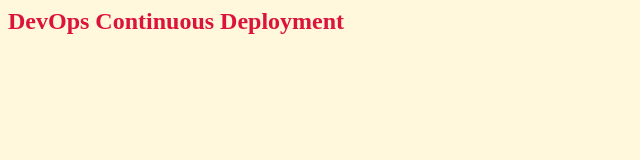
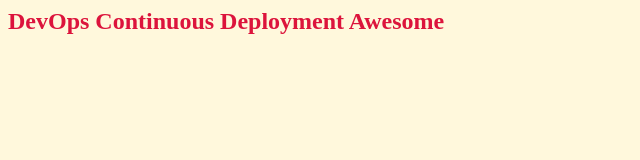
Before and after one commit to dinsekar/github-codedeploy, a plain HTML site: page files/index.html in a window 1280 px wide. Shown: the whole page, without its empty margins (0-640 px from the left). Drawn offline with Linux system fonts and the light colour scheme.

Commit message:
codedeployawesome

```diff
--- a/files/index.html
+++ b/files/index.html
@@ -3,6 +3,6 @@
 <title> Demo Webpage </title>
 </head>
 <body bgcolor="Cornsilk" text="Crimson">
-<h2> DevOps Continuous Deployment </h2>
+<h2> DevOps Continuous Deployment Awesome </h2>
 </body>
 </html>
```
